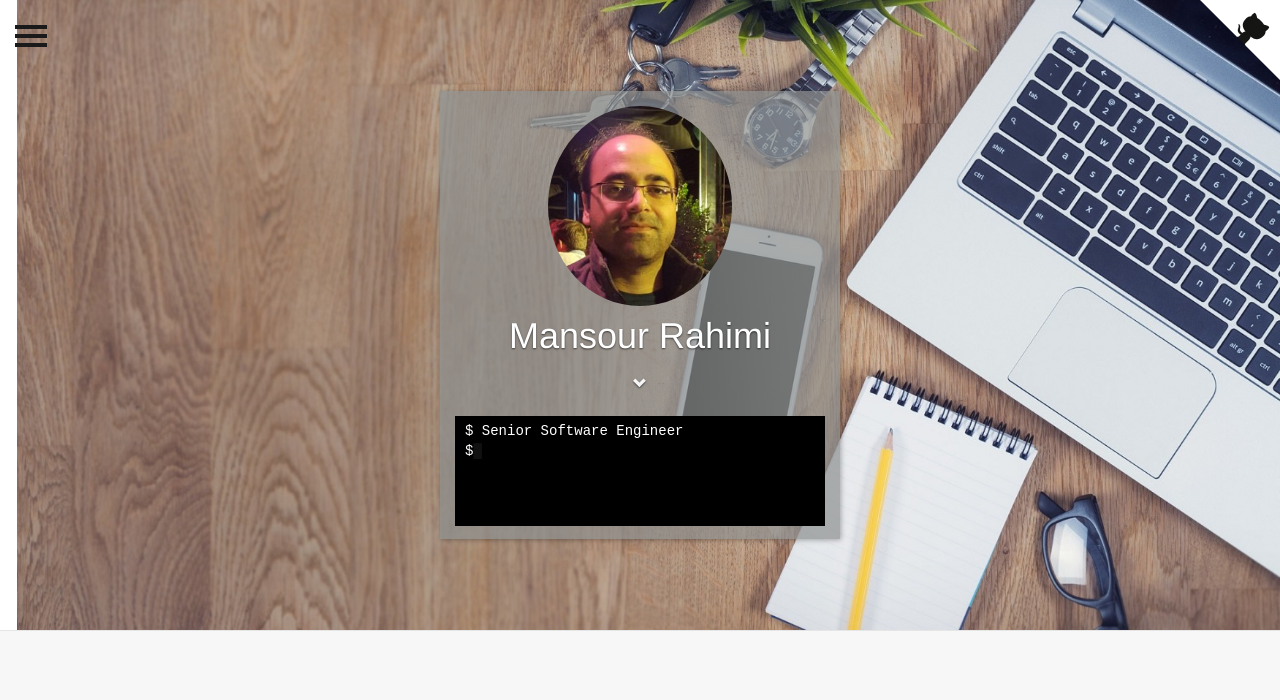
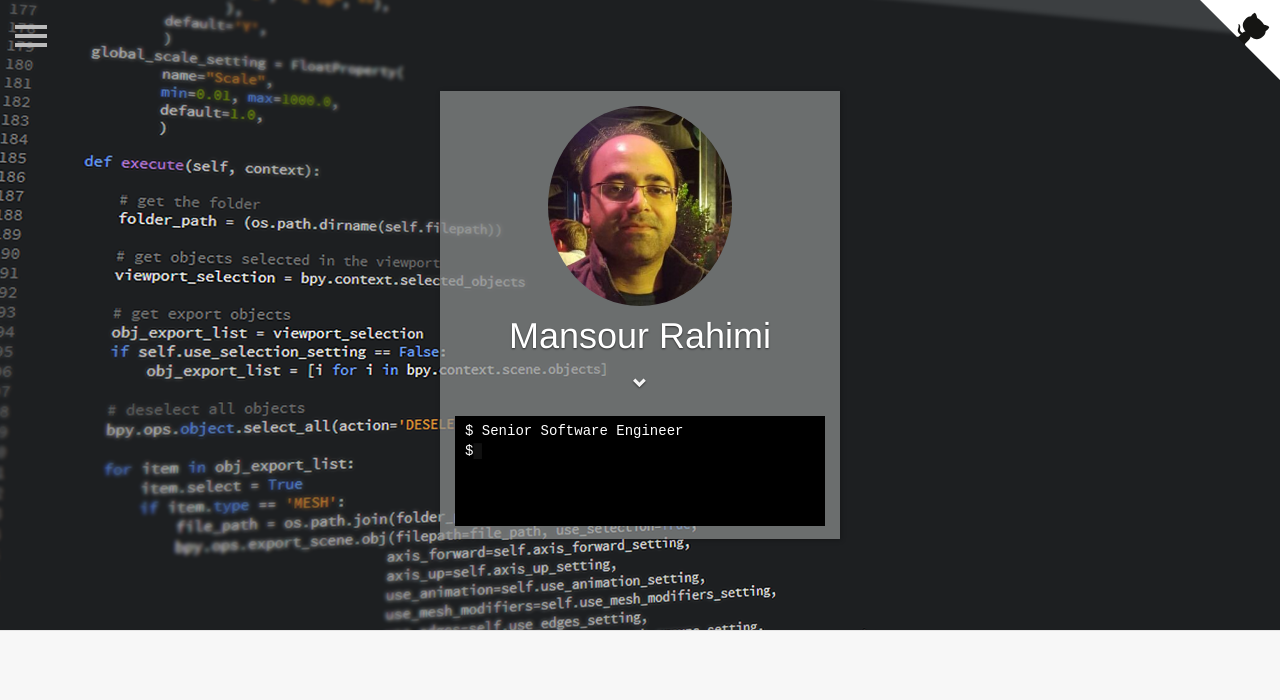
Before and after one commit to m4ns0ur/old-m4ns0ur.github.io, a plain HTML site: page index.html in a window 1280 px wide. Shown: the top 700 px of the page. Drawn offline with Linux system fonts and the light colour scheme.

Commit message:
Change cover image

```diff
--- a/assets/css/carousel.css
+++ b/assets/css/carousel.css
@@ -46,6 +46,9 @@ body {
 .carousel .item {
   height: 630px;
   /*background-color: #4696e5;*/
+  background-image: url("../img/04.png");
+  background-size: cover;
+  background-repeat: no-repeat;
 }
 
 /* sections CONTENT
--- a/assets/css/sidebar.css
+++ b/assets/css/sidebar.css
@@ -217,7 +217,7 @@ html { height: 100%;}
 .hamburger.is-closed .hamb-top,
 .hamburger.is-closed .hamb-middle,
 .hamburger.is-closed .hamb-bottom {
-  background-color: #1a1a1a;
+  background-color: #bababa;
 }
 .hamburger.is-closed .hamb-top {
   top: 5px;
--- a/index.html
+++ b/index.html
@@ -81,10 +81,6 @@
       <div id="myCarousel" class="carousel slide" data-ride="carousel">
         <div class="main-inner" role="listbox">
           <div class="item active">
-            <img id="mainBg" src="assets/img/04.jpg" alt="Background">
-            <!-- <div class="mainViewPort blurViewPort">
-              <img id="blurBg" src="assets/img/04.jpg" alt="Background">
-            </div> -->
             <div class="container">
               <div id="mainCaption" class="mainViewPort mainCaption animated fadeInUp">
                 <img id="personalPhoto" class="img-circle" src="assets/img/perso.jpg" alt="Personal Photo">
```
Also changed, not shown: assets/img/04.jpg (deleted), assets/img/04.png (added).
